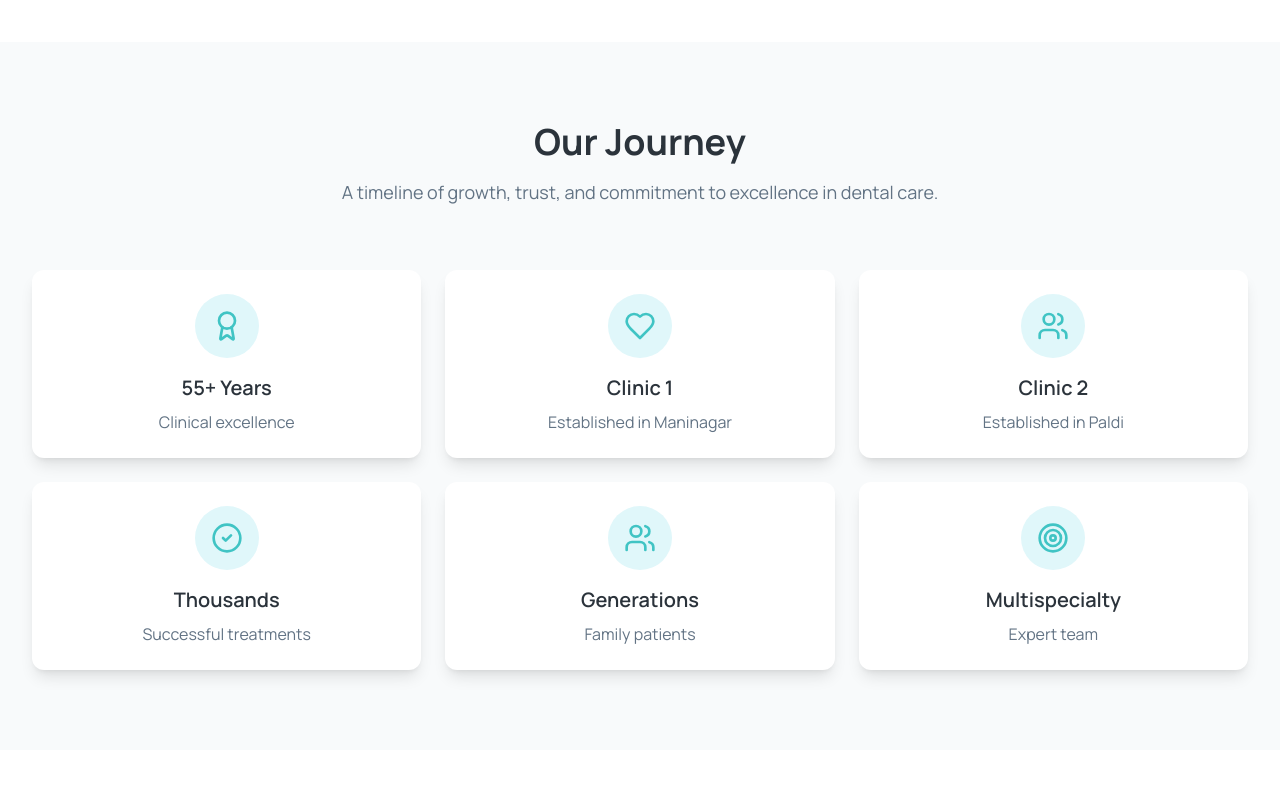
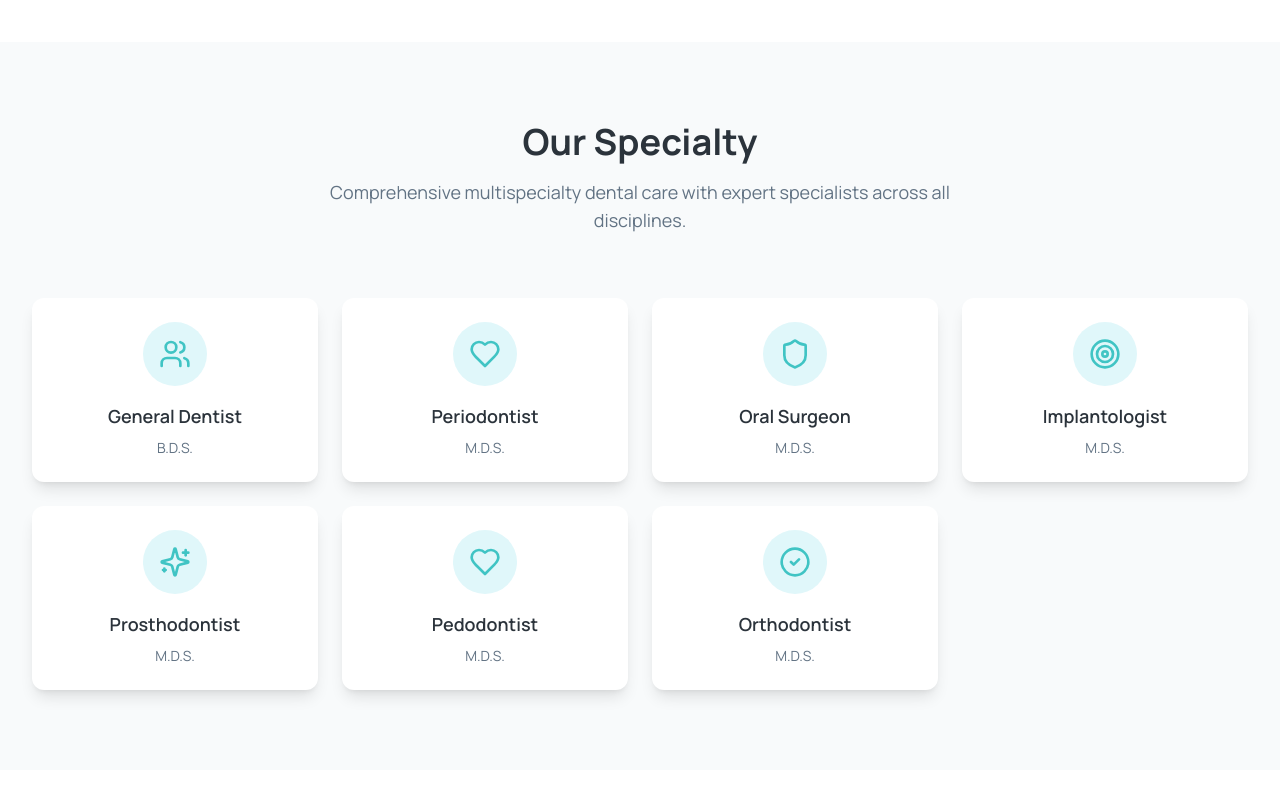
Before and after one commit to jayraiwebbolt-create/vakharia-clinic, a Next.js app: page /about-us in a window 1280 px wide. Shown: the part 960-1760 px from the top of the page. Built offline with nearby package versions, Linux system fonts and the light colour scheme.

Commit message:
Updated page.tsx

```diff
--- a/app/about-us/page.tsx
+++ b/app/about-us/page.tsx
@@ -70,6 +70,91 @@ export default function AboutUs() {
       </section>
 
       <section className="py-20 bg-dental-gray-light">
+        <div className="max-w-7xl mx-auto px-4 sm:px-6 lg:px-8">
+          <div className="text-center mb-16">
+            <h2 className="text-3xl md:text-4xl font-bold text-foreground mb-4">
+              Our Specialty
+            </h2>
+            <p className="text-lg text-muted-foreground max-w-2xl mx-auto">
+              Comprehensive multispecialty dental care with expert specialists across all disciplines.
+            </p>
+          </div>
+
+          <div className="grid md:grid-cols-2 lg:grid-cols-3 xl:grid-cols-4 gap-6">
+            <Card className="border-none shadow-lg bg-white hover:shadow-xl transition-shadow">
+              <CardContent className="p-6 text-center">
+                <div className="w-16 h-16 bg-dental-blue-light rounded-full flex items-center justify-center mx-auto mb-4">
+                  <Users className="w-8 h-8 text-dental-teal" />
+                </div>
+                <h3 className="text-lg font-semibold mb-2">General Dentist</h3>
+                <p className="text-sm text-muted-foreground">B.D.S.</p>
+              </CardContent>
+            </Card>
+
+            <Card className="border-none shadow-lg bg-white hover:shadow-xl transition-shadow">
+              <CardContent className="p-6 text-center">
+                <div className="w-16 h-16 bg-dental-blue-light rounded-full flex items-center justify-center mx-auto mb-4">
+                  <Heart className="w-8 h-8 text-dental-teal" />
+                </div>
+                <h3 className="text-lg font-semibold mb-2">Periodontist</h3>
+                <p className="text-sm text-muted-foreground">M.D.S.</p>
+              </CardContent>
+            </Card>
+
+            <Card className="border-none shadow-lg bg-white hover:shadow-xl transition-shadow">
+              <CardContent className="p-6 text-center">
+                <div className="w-16 h-16 bg-dental-blue-light rounded-full flex items-center justify-center mx-auto mb-4">
+                  <Shield className="w-8 h-8 text-dental-teal" />
+                </div>
+                <h3 className="text-lg font-semibold mb-2">Oral Surgeon</h3>
+                <p className="text-sm text-muted-foreground">M.D.S.</p>
+              </CardContent>
+            </Card>
+
+            <Card className="border-none shadow-lg bg-white hover:shadow-xl transition-shadow">
+              <CardContent className="p-6 text-center">
+                <div className="w-16 h-16 bg-dental-blue-light rounded-full flex items-center justify-center mx-auto mb-4">
+                  <Target className="w-8 h-8 text-dental-teal" />
+                </div>
+                <h3 className="text-lg font-semibold mb-2">Implantologist</h3>
+                <p className="text-sm text-muted-foreground">M.D.S.</p>
+              </CardContent>
+            </Card>
+
+            <Card className="border-none shadow-lg bg-white hover:shadow-xl transition-shadow">
+              <CardContent className="p-6 text-center">
+                <div className="w-16 h-16 bg-dental-blue-light rounded-full flex items-center justify-center mx-auto mb-4">
+                  <Sparkles className="w-8 h-8 text-dental-teal" />
+                </div>
+                <h3 className="text-lg font-semibold mb-2">Prosthodontist</h3>
+                <p className="text-sm text-muted-foreground">M.D.S.</p>
+              </CardContent>
+            </Card>
+
+            <Card className="border-none shadow-lg bg-white hover:shadow-xl transition-shadow">
+              <CardContent className="p-6 text-center">
+                <div className="w-16 h-16 bg-dental-blue-light rounded-full flex items-center justify-center mx-auto mb-4">
+                  <Heart className="w-8 h-8 text-dental-teal" />
+                </div>
+                <h3 className="text-lg font-semibold mb-2">Pedodontist</h3>
+                <p className="text-sm text-muted-foreground">M.D.S.</p>
+              </CardContent>
+            </Card>
+
+            <Card className="border-none shadow-lg bg-white hover:shadow-xl transition-shadow">
+              <CardContent className="p-6 text-center">
+                <div className="w-16 h-16 bg-dental-blue-light rounded-full flex items-center justify-center mx-auto mb-4">
+                  <CheckCircle2 className="w-8 h-8 text-dental-teal" />
+                </div>
+                <h3 className="text-lg font-semibold mb-2">Orthodontist</h3>
+                <p className="text-sm text-muted-foreground">M.D.S.</p>
+              </CardContent>
+            </Card>
+          </div>
+        </div>
+      </section>
+
+      <section className="py-20 bg-white">
         <div className="max-w-7xl mx-auto px-4 sm:px-6 lg:px-8">
           <div className="text-center mb-16">
             <h2 className="text-3xl md:text-4xl font-bold text-foreground mb-4">
```
